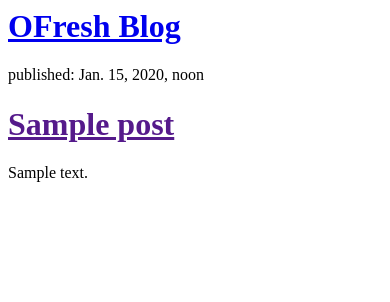
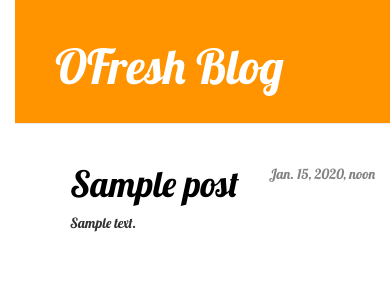
Before and after one commit to ofresh/my-first-blog, a Django app: template blogq/templates/blogq/post_list.html in a window 390 px wide. Shown: the top 302 px of the page. Run offline with Django 3.2, Linux system fonts and the light colour scheme; the template is opened without the code that fills it: values that come from a table or form of the project are taken from there, others are empty; tables that the repository leaves empty hold one stand-in row (values such as "Sample post"); some libraries are stand-ins or nearby versions.

Commit message:
Added view and template for detailed blog post as well as CSS for the site.

```diff
--- /dev/null
+++ b/blogq/static/css/blogq.css
@@ -0,0 +1,54 @@
+h1 a {
+    color: #CD38FF;
+}
+body {
+    padding-left: 15px;
+    font-family: 'Lobster';
+}
+.page-header {
+    background-color: #ff9400;
+    margin-top: 0;
+    padding: 20px 20px 20px 40px;
+}
+
+.page-header h1, .page-header h1 a, .page-header h1 a:visited, .page-header h1 a:active {
+    color: #ffffff;
+    font-size: 36pt;
+    text-decoration: none;
+}
+
+.content {
+    margin-left: 40px;
+}
+
+h1, h2, h3, h4 {
+    font-family: 'Lobster', cursive;
+}
+
+.date {
+    float: right;
+    color: #828282;
+}
+
+.save {
+    float: right;
+}
+
+.post-form textarea, .post-form input {
+    width: 100%;
+}
+
+.top-menu, .top-menu:hover, .top-menu:visited {
+    color: #ffffff;
+    float: right;
+    font-size: 26pt;
+    margin-right: 20px;
+}
+
+.post {
+    margin-bottom: 70px;
+}
+
+.post h1 a, .post h1 a:visited {
+    color: #000000;
+}
--- /dev/null
+++ b/blogq/templates/blogq/base.html
@@ -0,0 +1,25 @@
+{% load staticfiles %}
+<html>
+    <head>
+        <title>OFresh blog</title>
+        <link rel="stylesheet" href="//maxcdn.bootstrapcdn.com/bootstrap/3.2.0/css/bootstrap.min.css">
+        <link rel="stylesheet" href="//maxcdn.bootstrapcdn.com/bootstrap/3.2.0/css/bootstrap-theme.min.css">
+        <link href='//fonts.googleapis.com/css?family=Lobster&subset=latin,latin-ext' rel='stylesheet' type='text/css'>
+        <link rel="stylesheet" href="{% static 'css/blogq.css' %}">
+    </head>
+    <body>
+        <body>
+    <div class="page-header">
+        <h1><a href="/">OFresh Blog</a></h1>
+    </div>
+    <div class="content container">
+        <div class="row">
+            <div class="col-md-8">
+            {% block content %}
+            {% endblock %}
+            </div>
+        </div>
+    </div>
+</body>
+    </body>
+</html>
--- a/blogq/templates/blogq/post_list.html
+++ b/blogq/templates/blogq/post_list.html
@@ -1,18 +1,13 @@
-<html>
-    <head>
-        <title>OFresh blog</title>
-    </head>
-    <body>
-        <div>
-    <h1><a href="/">OFresh Blog</a></h1>
-</div>
+{% extends 'blogq/base.html' %}
 
-{% for post in posts %}
-    <div>
-        <p>published: {{ post.published_date }}</p>
-        <h1><a href="">{{ post.title }}</a></h1>
-        <p>{{ post.text|linebreaks }}</p>
-    </div>
-{% endfor %}
-    </body>
-</html>
+{% block content %}
+    {% for post in posts %}
+        <div class="post">
+            <div class="date">
+                {{ post.published_date }}
+            </div>
+            <h1><a href="{% url 'post_detail' pk=post.pk %}">{{ post.title }}</a></h1>
+            <p>{{ post.text|linebreaks }}</p>
+        </div>
+    {% endfor %}
+{% endblock content %}
--- a/blogq/urls.py
+++ b/blogq/urls.py
@@ -3,4 +3,5 @@ from . import views
 
 urlpatterns = [
     url(r'^$', views.post_list, name='post_list'),
+    url(r'^post/(?P<pk>[0-9]+)/$', views.post_detail, name='post_detail'),
 ]
--- a/blogq/views.py
+++ b/blogq/views.py
@@ -1,7 +1,13 @@
 from django.shortcuts import render
 from django.utils import timezone
 from .models import Post
+from django.shortcuts import render, get_object_or_404
 
 def post_list(request):
     posts = Post.objects.filter(published_date__lte=timezone.now()).order_by('published_date')
     return render(request, 'blogq/post_list.html', {'posts': posts})
+def post_detail(request, pk):
+    Post.objects.get(pk=pk)
+def post_detail(request, pk):
+    post = get_object_or_404(Post, pk=pk)
+    return render(request, 'blogq/post_detail.html', {'post': post})
```
Also changed, not shown: blogq/templates/blogq/post_detail.html (added, +13 -0 lines).
